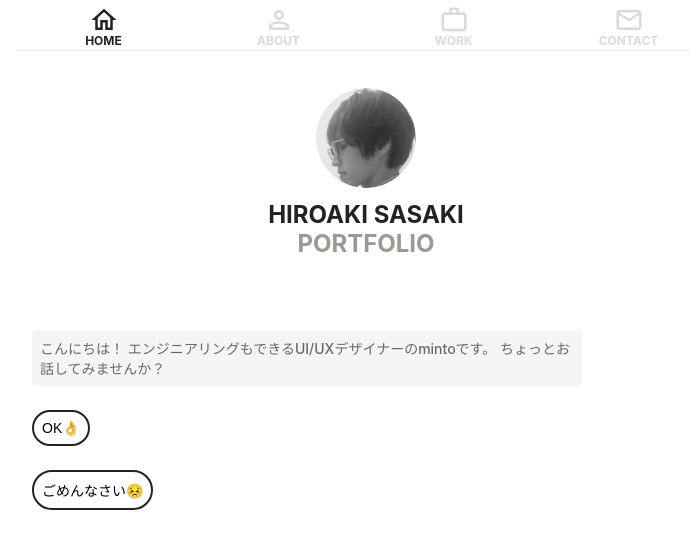
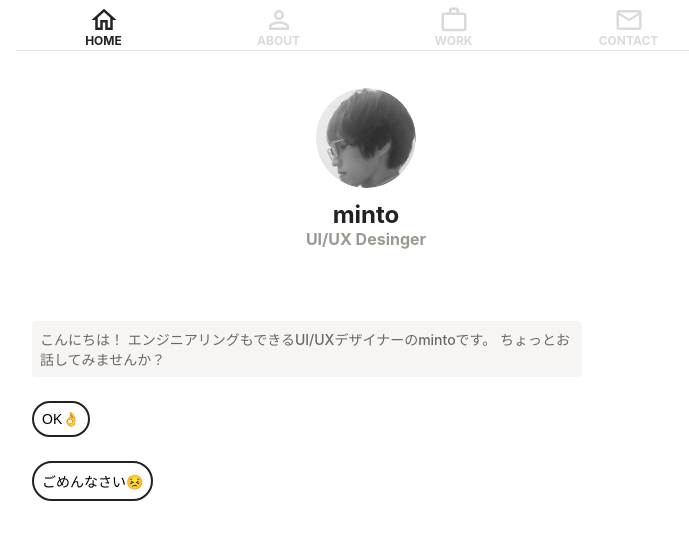
Before and after one commit to sai2017/chatbot-portfolio, a React (Create React App) app: page / in a window 1280 px wide. Shown: the top 548 px of the page, without its empty margins (274-963 px from the left). Built offline with nearby package versions, Linux system fonts and the light colour scheme.

Commit message:
ファーストビューを修正

```diff
--- a/src/assets/styles/style.css
+++ b/src/assets/styles/style.css
@@ -29,7 +29,7 @@
 
 .first-view-portfolio {
   color: #9C9892;
-  font-size: 24px;
+  font-size: 16px;
   font-weight: bold;
 }
 
--- a/src/components/Home.tsx
+++ b/src/components/Home.tsx
@@ -67,8 +67,8 @@ const Home: React.FC = () => {
       <div className='c-box'>
       <div className='first-view-wrap'>
         <img src={ProfileIcon} className='profile-icon' />
-        <div className='first-view-name'>HIROAKI SASAKI</div>
-        <div className='first-view-portfolio'>PORTFOLIO</div>
+        <div className='first-view-name'>minto</div>
+        <div className='first-view-portfolio'>UI/UX Desinger</div>
       </div>
         <Chats chats={chats} />
         <AnswersList answers={answers} select={selectAnswer} />
```
Also changed, not shown: 1 other file (tests, documents, lock files or other folders).
